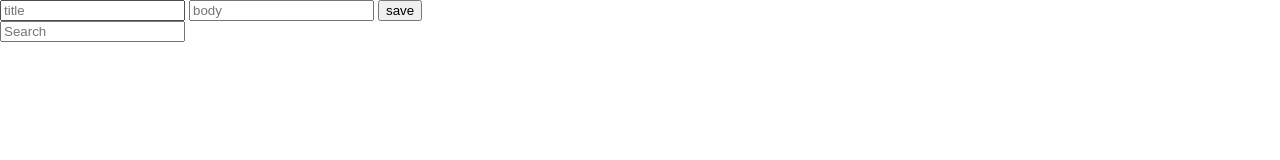
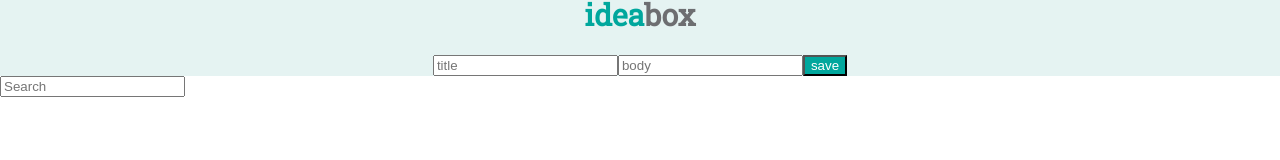
Before and after one commit to ChelseaSkovgaard/ideaBox, a plain HTML site: page index.html in a window 1280 px wide. Drawn offline with nearby package versions, Linux system fonts and the light colour scheme.

Commit message:
added fonts, styledheader

```diff
--- a/index.html
+++ b/index.html
@@ -4,6 +4,7 @@
     <meta charset="utf-8">
     <link rel="stylesheet" href="reset.css">
     <title>Idea Box</title>
+<link href="https://fonts.googleapis.com/css?family=Open+Sans|Roboto+Slab" rel="stylesheet">
     <link rel="stylesheet" href="styles.css">
     <meta name="viewport" content="width=device-width, initial-scale=1, user-scalable=true;">
 
@@ -11,7 +12,7 @@
 
   <body>
   <header>
-    <title><span>idea</span>box</title>
+    <h1><span>idea</span>box</h1>
     <input id="title-input" type="text" placeholder="title" />
     <input id="body-input" type="text" placeholder="body" />
     <button id="save-btn" type="button">save</button>
--- a/styles.css
+++ b/styles.css
@@ -0,0 +1,36 @@
+
+header {
+  font-family: 'Roboto Slab', serif;
+  background-color: #E5F3F2;
+  font-weight: bold;
+  display:flex;
+  flex-wrap: wrap;
+  justify-content: center;
+  width: 100vw;
+}
+
+body {
+  font-family: 'Open Sans', sans-serif;
+}
+
+h1 {
+  color: #6D6E71;
+  text-align: center;
+  font-size: 30px;
+  margin-bottom: 25px;
+  width: 100vw;
+}
+
+h1 span {
+  color: #00A79D;
+}
+
+#save-btn {
+  background-color: #00A79D;
+  color: #FFFFFF;
+}
+
+#save-btn:hover {
+  background-color: #045E55;
+  color: #FFFFFF;
+}
```
Also changed, not shown: images/delete.svg (added), images/downvote-hover.svg (added), images/downvote.svg (added), images/upvote-hover.svg (added), images/upvote.svg (added).
